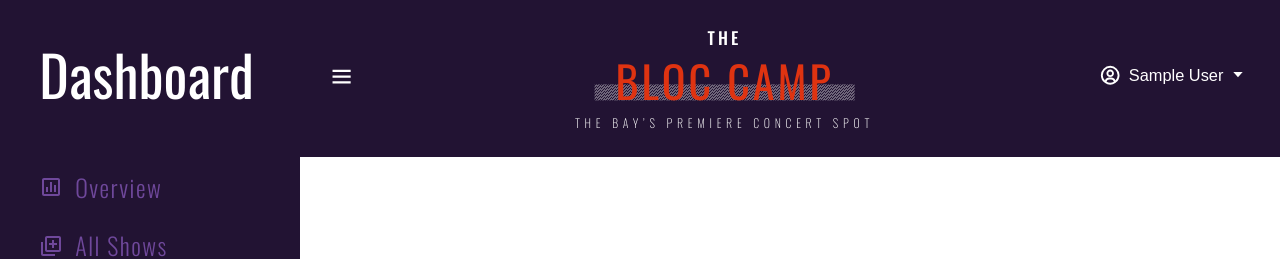
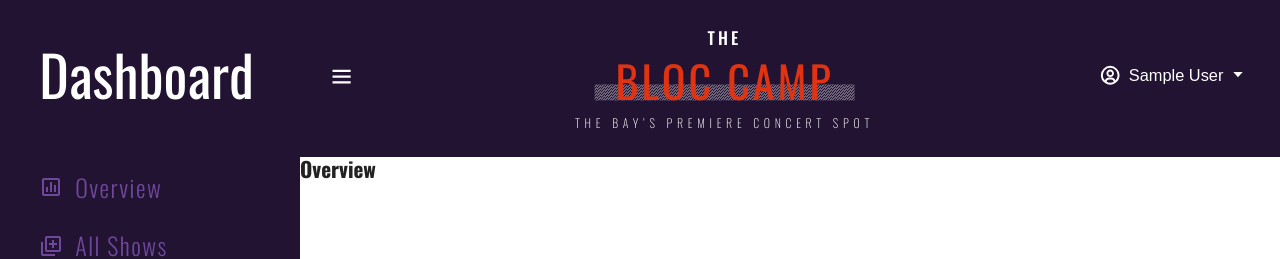
Before and after one commit to SutheeDev/The-Bloc-Camp, a React (Create React App) app in the folder client/: page /dashboard in a window 1280 px wide. Shown: the top 259 px of the page. Built offline with nearby package versions, Linux system fonts and the light colour scheme; sample sign-in values are in the browser's storage.

Commit message:
fix bug in admin-links.js

```diff
--- a/client/src/components/Modal-sidebar.js
+++ b/client/src/components/Modal-sidebar.js
@@ -32,6 +32,7 @@ const ModalSidebar = () => {
                   className={({ isActive }) =>
                     isActive ? "link active" : "link"
                   }
+                  end
                 >
                   <div className="link-icon">{icon}</div>
                   {text}
--- a/client/src/components/Sidebar.js
+++ b/client/src/components/Sidebar.js
@@ -23,6 +23,7 @@ const Sidebar = () => {
                   className={({ isActive }) =>
                     isActive ? "link active" : "link"
                   }
+                  end
                 >
                   <div className="link-icon">{icon}</div>
                   {text}
--- a/client/src/pages/dashboard/Overview.js
+++ b/client/src/pages/dashboard/Overview.js
@@ -1,4 +1,14 @@
+import styled from "styled-components";
+
 const Overview = () => {
-  return <h2>Overview</h2>;
+  return (
+    <Wrapper>
+      <h2>Overview</h2>
+    </Wrapper>
+  );
 };
 export default Overview;
+
+const Wrapper = styled.div`
+  color: var(--black);
+`;
--- a/client/src/utils/admin-links.js
+++ b/client/src/utils/admin-links.js
@@ -9,7 +9,7 @@ const adminLinks = [
   {
     id: 0,
     text: "Overview",
-    path: "/admin-dashboard/",
+    path: "/admin-dashboard",
     icon: <BiBarChartSquare />,
   },
   {
```
